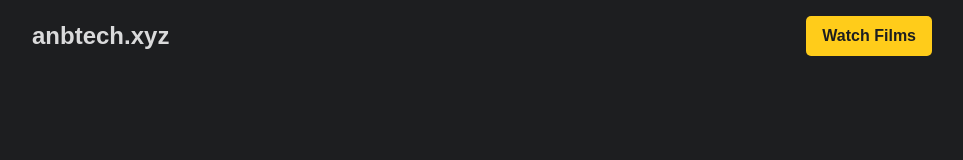
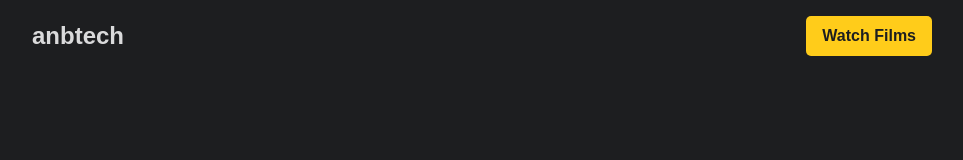
Before and after one commit to Arenman7/nextjs-personal-website, a Next.js app: page / in a window 1280 px wide. Shown: the top 160 px of the page, without its empty margins (158-1121 px from the left). Built offline with nearby package versions, Linux system fonts and the light colour scheme.

Commit message:
Update navbar.jsx

```diff
--- a/src/components/navbar.jsx
+++ b/src/components/navbar.jsx
@@ -4,7 +4,7 @@ const Navbar = () => {
   return (
     <div className="nav-container">
       <div className="logo">
-        <Link href="/">anbtech.xyz</Link>
+        <Link href="/">anbtech</Link>
       </div>
       <a href="https://films.anbtech.xyz/" className="cta-btn">
         Watch Films
```
